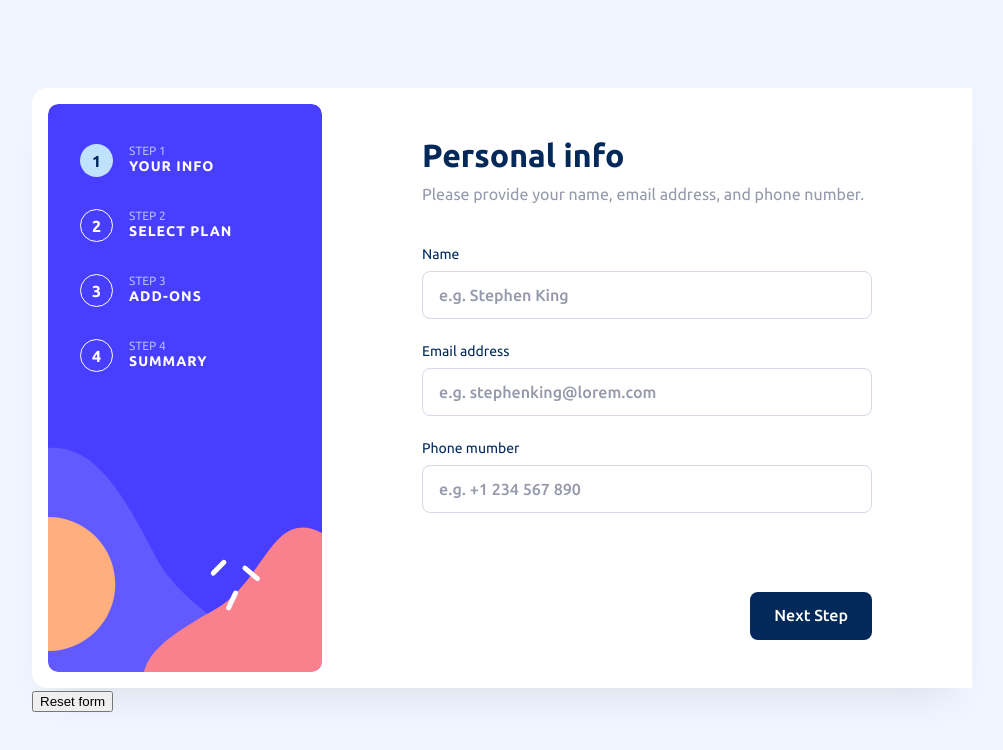
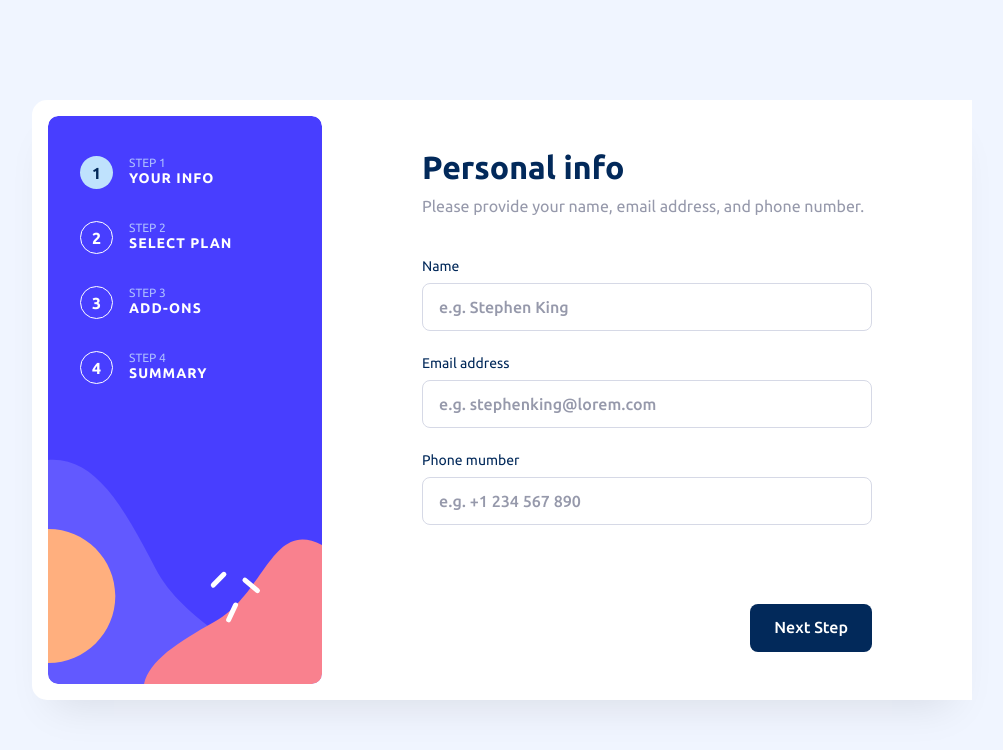
Before and after one commit to JamieCassidy/fm-multi-step-form, a React (Vite) app: page / in a window 1280 px wide. Shown: the top 750 px of the page, without its empty margins (138-1141 px from the left). Built offline with nearby package versions, Linux system fonts and the light colour scheme.

Commit message:
Remove reset link

```diff
--- a/src/App.jsx
+++ b/src/App.jsx
@@ -160,7 +160,6 @@ class App extends React.Component {
             </div>
           </section>
         </form>
-        <button type="button" onClick={() => this.clearFormState()}>Reset form</button>
       </>
     );
   }
```
